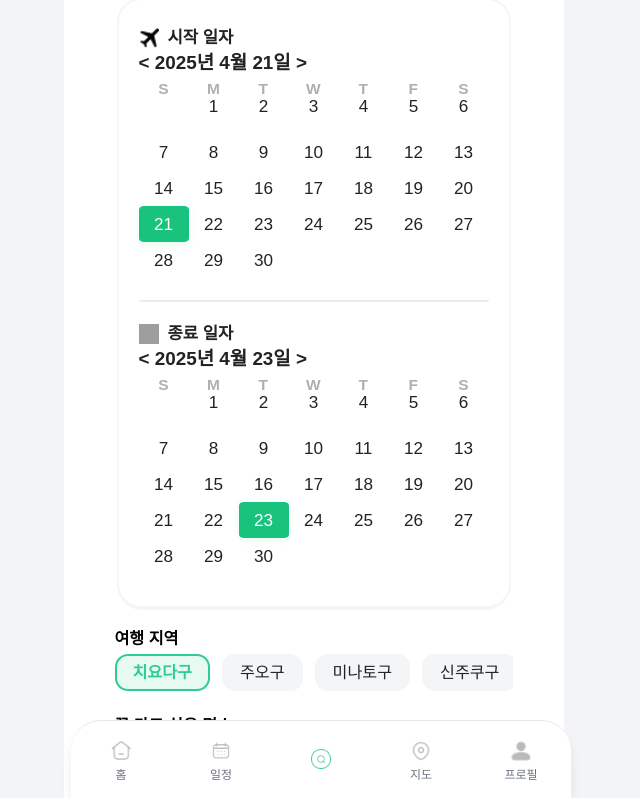
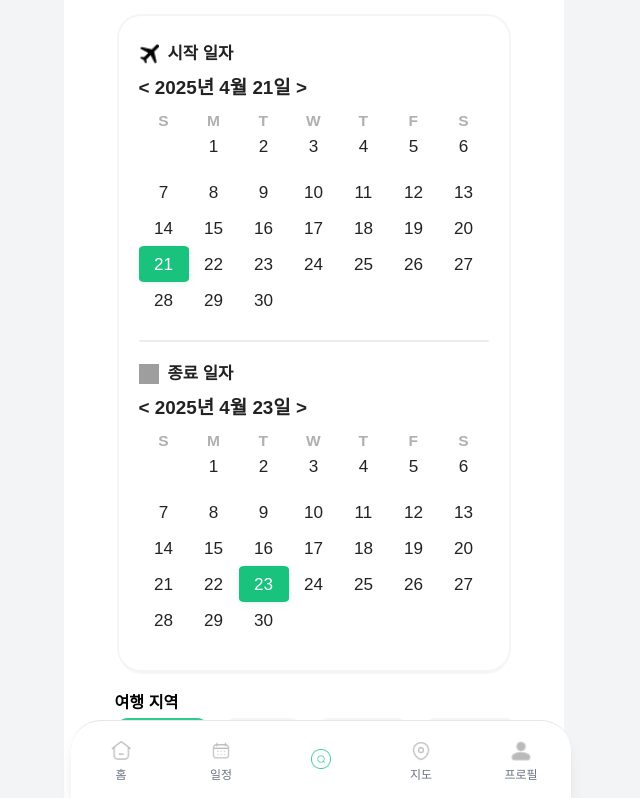
Before and after one commit to CSID-DGU/2025-1-CSC4004-1-9-YumYumGuide, a Next.js app in the folder frontend/: page /newSchedule in a window 1280 px wide. Shown: the top 798 px of the page, without its empty margins (319-959 px from the left). Built offline with nearby package versions, Linux system fonts and the light colour scheme; grey boxes are pictures that could not be loaded.

Commit message:
feat: 새로운 일정

```diff
--- a/frontend/package.json
+++ b/frontend/package.json
@@ -9,6 +9,7 @@
     "lint": "next lint"
   },
   "dependencies": {
+    "aws4": "^1.13.2",
     "axios": "^1.8.4",
     "lucide-react": "^0.487.0",
     "mongoose": "^8.13.2",
--- a/frontend/src/app/newSchedule/newSchedule.css
+++ b/frontend/src/app/newSchedule/newSchedule.css
@@ -15,7 +15,7 @@
 }
 
 .new-schedule-content {
-  padding: 0 16px;
+  padding: 16px 16px;
 }
 
 .date-section {
@@ -256,8 +256,8 @@
   font-size: 1.18rem;
   font-weight: 700;
   color: #222;
-  margin-bottom: 8px;
-  margin-top: 2px;
+  margin-bottom: 15px;
+  margin-top: 15px;
   text-align: left;
 }
 .calendar-table-cal {
@@ -271,7 +271,7 @@
   color: #b0b0b0;
   font-weight: 600;
   font-size: 0.97rem;
-  padding-bottom: 2px;
+  padding-bottom: 10px;
   letter-spacing: 0.02em;
 }
 .calendar-table-cal td {
@@ -406,13 +406,24 @@
   background: #19c37d; color: #fff;
 }
 .popup-place-title { font-size: 1.08rem; font-weight: 700; margin-bottom: 4px; display: flex; align-items: center; }
-.popup-place-badge { background: #fff; color: #19c37d; border-radius: 8px; font-size: 0.85rem; padding: 2px 8px; margin-left: 6px; font-weight: 600; }
+.popup-place-badge { background: #fff; color: #19c37d; border-radius: 8px; font-size: 0.85rem; padding: 4px 8px; margin-left: 6px; font-weight: 600; }
 .popup-place-card.selected .popup-place-badge { background: #fff; color: #19c37d; }
 .popup-place-meta { font-size: 0.97rem; opacity: 0.8; margin-bottom: 8px; }
 .popup-place-add-btn {
-  position: absolute; right: 18px; top: 50%; transform: translateY(-50%);
-  background: #f7f8fa; border: none; border-radius: 50%; width: 32px; height: 32px; font-size: 1.2rem; cursor: pointer;
-  display: flex; align-items: center; justify-content: center;
+  position: absolute;
+    right: 18px;
+    top: 50%;
+    transform: translateY(-50%);
+    background: #f7f8fa;
+    border: none;
+    border-radius: 50%;
+    width: 30px;
+    height: 30px;
+    font-size: 1rem;
+    cursor: pointer;
+    display: flex;
+    align-items: center;
+    justify-content: center;
 }
 .popup-place-card.selected .popup-place-add-btn {
   background: #fff; color: #19c37d;
```
Also changed, not shown: 1 other file (tests, documents, lock files or other folders).
